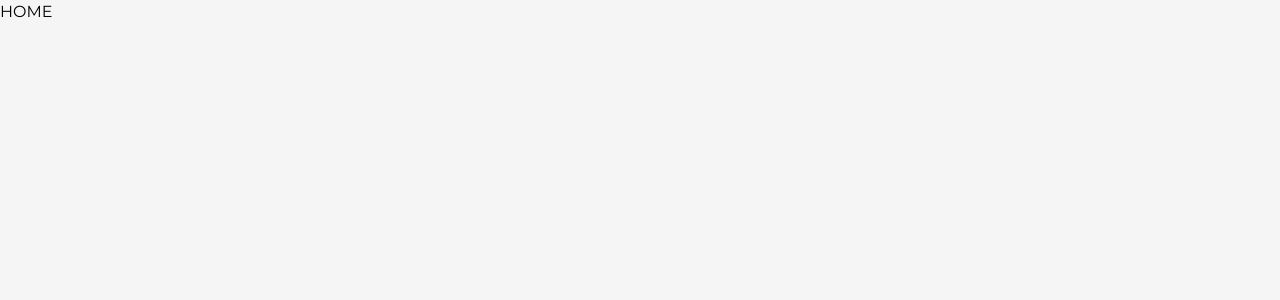
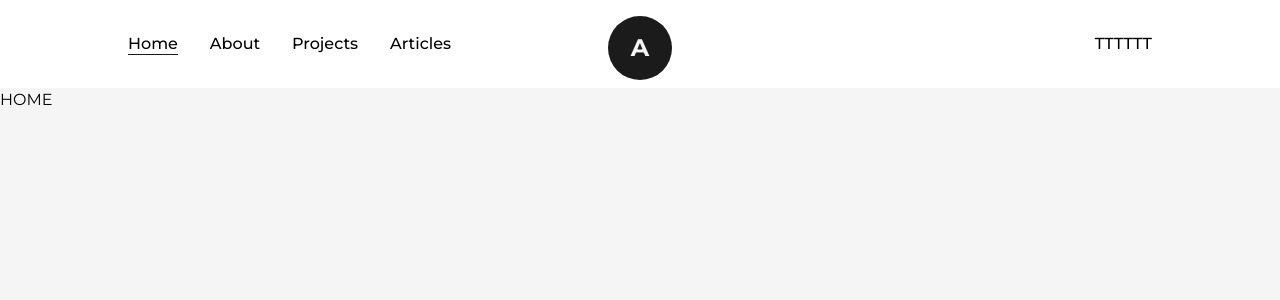
Before and after one commit to AbdelwahabTop/Next.js-Developer-Portfolio, a Next.js app: page / in a window 1280 px wide. Shown: the top 300 px of the page. Built offline with nearby package versions, Linux system fonts and the light colour scheme.

Commit message:
Logo and routing links

```diff
--- /dev/null
+++ b/src/components/Logo.js
@@ -0,0 +1,30 @@
+import Link from "next/link";
+import React from "react";
+import { motion } from "framer-motion";
+
+const MotionLink = motion(Link);
+
+const Logo = () => {
+  return (
+    <div className="flex items-center justify-center mt-2">
+      <MotionLink
+        href="/"
+        className="w-16 h-16 bg-dark text-light flex items-center justify-center rounded-full text-2xl font-bold"
+        whileHover={{
+          backgroundColor: [
+            "#121212",
+            "rgba(131, 58,180,1)",
+            "rgba(253,29,29,1)",
+            "rgba(252,176,69,1)",
+            "rgba(131,58,188,1)",
+            "#121212",
+          ],
+          transition: { duration: 1, repeat: Infinity },
+        }}
+      >
+        A
+      </MotionLink>
+    </div>
+  );
+};
+export default Logo;
--- /dev/null
+++ b/src/components/NavBar.js
@@ -0,0 +1,61 @@
+import Link from "next/link";
+import { useRouter } from "next/router";
+import React from "react";
+import Logo from "./Logo";
+
+const CustomLink = ({ href, title, className = "" }) => {
+  const router = useRouter();
+
+  return (
+    <Link href={href} className={`${className} relative group`}>
+      {title}
+
+      <span
+        className={`h-[1px] inline-block bg-dark absolute left-0 -bottom-0.5
+        group-hover:w-full transition-[width] ease duration-300
+        ${router.asPath === href ? "w-full" : "w-0"}
+        `}
+      >&nbsp;</span>
+    </Link>
+  );
+};
+
+const NavBar = () => {
+  return (
+    <header className="w-full px-32 py-8 font-medium flex items-center justify-between">
+      <nav>
+        <CustomLink href="/" title="Home" className="mr-4" />
+        <CustomLink href="/about" title="About" className="mx-4" />
+        <CustomLink href="/projects" title="Projects" className="mx-4" />
+        <CustomLink href="/articles" title="Articles" className="ml-4" />
+      </nav>
+
+      <nav>
+        <Link href="/" target={"_blank"}>
+          T
+        </Link>
+        <Link href="/" target={"_blank"}>
+          T
+        </Link>
+        <Link href="/" target={"_blank"}>
+          T
+        </Link>
+        <Link href="/" target={"_blank"}>
+          T
+        </Link>
+        <Link href="/" target={"_blank"}>
+          T
+        </Link>
+        <Link href="/" target={"_blank"}>
+          T
+        </Link>
+      </nav>
+
+      <div className="absolute left-[50%] top-2 translate-x-[-50%]">
+        <Logo />
+      </div>
+    </header>
+  );
+};
+
+export default NavBar;
--- a/src/pages/_app.js
+++ b/src/pages/_app.js
@@ -1,3 +1,4 @@
+import NavBar from "@/components/NavBar";
 import "@/styles/globals.css";
 import { Montserrat } from "next/font/google";
 import Head from "next/head";
@@ -15,6 +16,7 @@
         <link rel="icon" href="/favicon.ico" />
       </Head>
       <main className={`${montserrat.variable} font-mont`}>
+        <NavBar />
         <Component {...pageProps} />
       </main>
     </>
```
